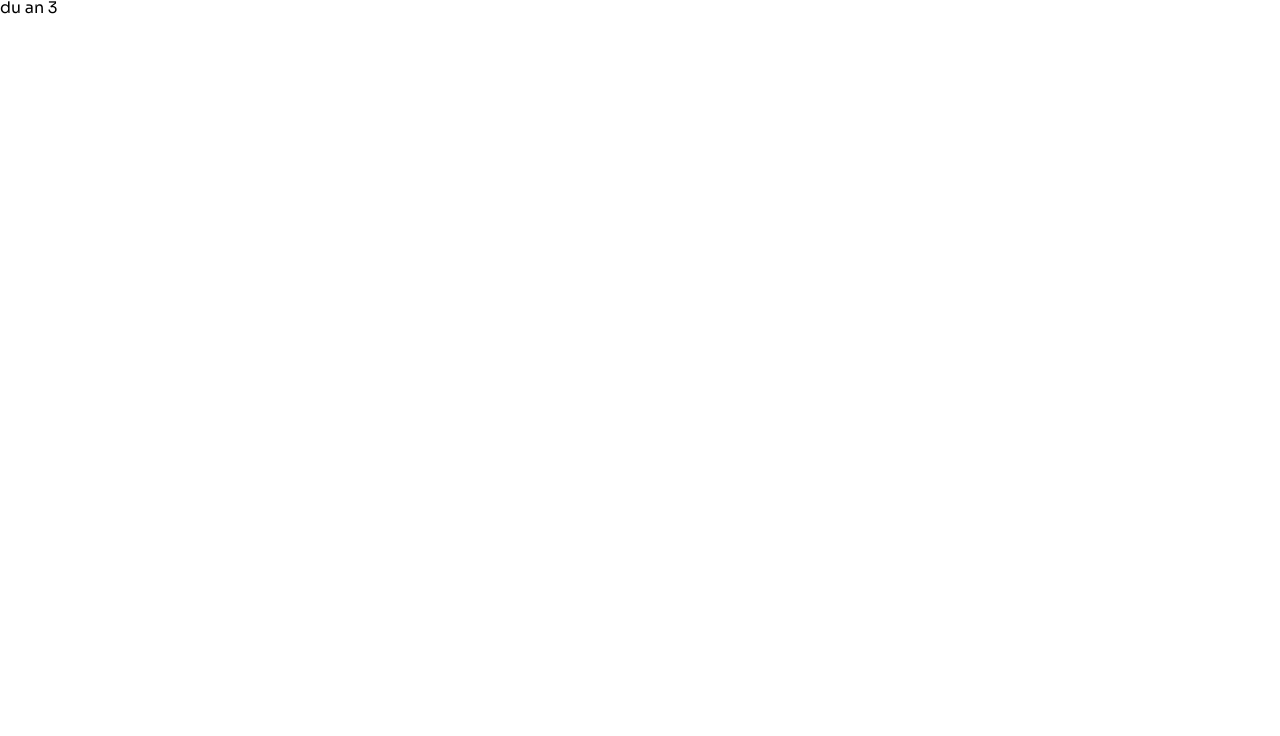
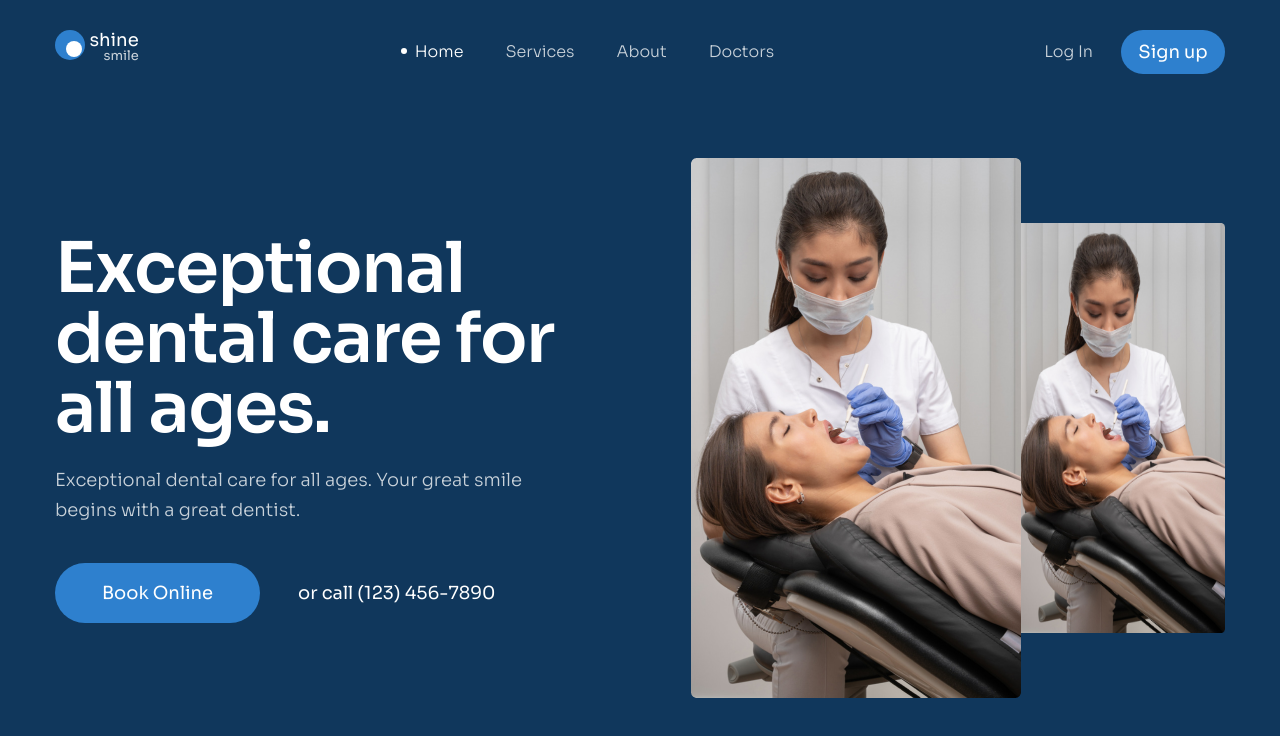
Before and after one commit to khanhdang2911/SmileHealth_frontend_demo, a plain HTML site: page assets/index.html in a window 1280 px wide. Shown: the top 736 px of the page. Drawn offline with Linux system fonts and the light colour scheme.

Commit message:
Hero part done

```diff
--- a/assets/css/style.css
+++ b/assets/css/style.css
@@ -1,5 +1,9 @@
 *{
     box-sizing: border-box;
+}
+:root
+{
+    --header-color: #10375C;
 }
 html{
     font-size: 62.5%;
@@ -9,3 +13,184 @@ body
     font-family: "Sora", sans-serif;
     font-size: 1.6rem;
 }
+/* =======================================common====================================== */
+header
+{
+    background-color: var(--header-color);
+    padding-top: 30px;
+}
+.container
+{
+    width: 1170px;
+    margin: 0 auto;
+    /* max-width:(100%-24px); */
+}
+.btn
+{
+
+    display: inline-block;
+    min-width: 205px;
+    line-height: 60px;
+    color: #FFF;
+    text-align: center;
+    font-size: 18px;
+    font-style: normal;
+    font-weight: 400;
+    background: #2E80CE;
+    border-radius: 999px;
+}
+.btn:hover
+{
+    opacity: 0.8;
+    cursor: pointer;
+}
+a{
+    text-decoration: none;
+}
+a:hover
+{
+
+    cursor: pointer;
+}
+/* ======================Header================== */
+.header-top
+{
+    display: flex;
+    justify-content: space-between;
+}
+.header-top__logo--text
+{
+    display: inline-block;
+    width: 50px;
+    height: 31px;
+    color: #FFF;
+    text-align: right;
+    font-size: 18px;
+    font-style: normal;
+    font-weight: 400;
+    line-height: 1.4rem;
+}
+.header-top__logo--text small
+{
+    text-align: right;
+    color: #C9D2DA;
+    font-size: small;
+}
+
+.header-top__nav-list
+{
+    display: flex;
+    align-items: center;
+}
+.nav-list__item
+{
+    padding: 0 21px;
+
+    color: #C9D2DA;
+    text-align: center;
+    font-size: 16px;
+    font-style: normal;
+    font-weight: 300;
+    line-height: 2.8rem;
+}
+.nav-list__item.active-link::before
+{
+    content: "";
+    display: inline-block;
+    width: 6px;
+    height: 6px;
+    border-radius: 50%;
+    position: relative;
+    background-color: #FFF;
+    right: 8px;
+    top: -3px;
+}
+.nav-list__item.active-link
+{
+    color: #FFF;
+    text-shadow: 4px 0 0 0 currentColor;
+}
+.header-top__btn
+{
+    display: flex;
+    align-items: center;
+}
+.header-top__btn--signup
+{
+    min-width: 104px;
+    line-height: 44px;
+
+}
+.header-top__btn--login
+{
+    margin-right: 28px;
+    color: #C9D2DA;
+    text-align: right;
+    font-family: Sora;
+    font-size: 16px;
+    font-style: normal;
+    font-weight: 300;
+    line-height: 2.8rem;
+}
+/*================== Header hero ===================*/
+.header-hero
+{
+    margin-top: 84px;
+    display: flex;
+    justify-content: space-between;
+    align-items: center;
+}
+.header-hero__content
+{
+    width: 44%;
+}
+.header-hero__title
+{
+    color: #FFF;
+    font-size: 70px;
+    font-style: normal;
+    font-weight: 600;
+    line-height: 8rempx;
+    letter-spacing: -1.4px;
+}
+.header-hero__desc
+{
+    margin-top: 22px;
+    color: #C9D2DA;
+    font-family: Sora;
+    font-size: 18px;
+    font-style: normal;
+    font-weight: 300;
+    line-height: 30px; /* 166.667% */
+}
+.header-hero__action
+{
+    margin-top: 38px;
+    display: flex;
+    gap: 38px;
+    align-items: center;
+}
+.header-hero__action--phone
+{
+    color: #FFF;
+    text-align: center;
+    font-size: 18px;
+    font-style: normal;
+    font-weight: 400;
+    line-height: 30px; /* 166.667% */
+}
+.header-hero__media
+{
+    display: flex;
+    align-items: center;
+}
+.header-hero__media--largeimage{
+    width: 330px;
+    height: 540px;
+    margin-right: -6px;
+    z-index: 1;
+}
+.header-hero__media--smallimage{
+    width: 210px;
+    height: 410px;
+}
--- a/assets/index.html
+++ b/assets/index.html
@@ -30,6 +30,40 @@
     <title>Project3</title>
 </head>
 <body>
-    <h1>du an 3</h1>
+    <header class="header" style="height: 5000px;">
+        <div class="container">
+            <div class="header-top">
+                <div class="header-top__logo">
+                    <img src="./img/logo.svg" alt="" class="header-top__logo--img">
+                    <span class="header-top__logo--text">shine <small>smile</small></span>
+                </div>
+                <nav class="header-top__nav-list">
+                    <a class="nav-list__item active-link">Home</a>
+                    <a class="nav-list__item">Services</a>
+                    <a class="nav-list__item">About</a>
+                    <a class="nav-list__item">Doctors</a>
+                </nav>
+                <div class="header-top__btn">
+                    <a class="header-top__btn--login">Log In</a>
+                    <a class="header-top__btn--signup btn">Sign up</a>
+                </div>
+            </div>
+            <div class="header-hero">
+                <div class="header-hero__content">
+                    <h1 class="header-hero__title">Exceptional dental care for all ages.</h1>
+                    <p class="header-hero__desc">Exceptional dental care for all ages. Your great smile begins with a great dentist.</p>
+                    <div class="header-hero__action">
+                        <a href="#" class="btn header-hero__action--booking">Book Online</a>
+                        <a href="#" class="header-hero__action--phone">or call (123) 456-7890</a>
+                    </div>
+                </div>
+                <div class="header-hero__media">
+                    <img src="./img/dentist.png" alt="" class="header-hero__media--largeimage">
+                    <img src="./img/dentist.png" alt="" class="header-hero__media--smallimage">
+
+                </div>
+            </div>
+        </div>
+    </header>
 </body>
 </html>
```
Also changed, not shown: assets/img/dentist.png (added), assets/img/logo.svg (added).
